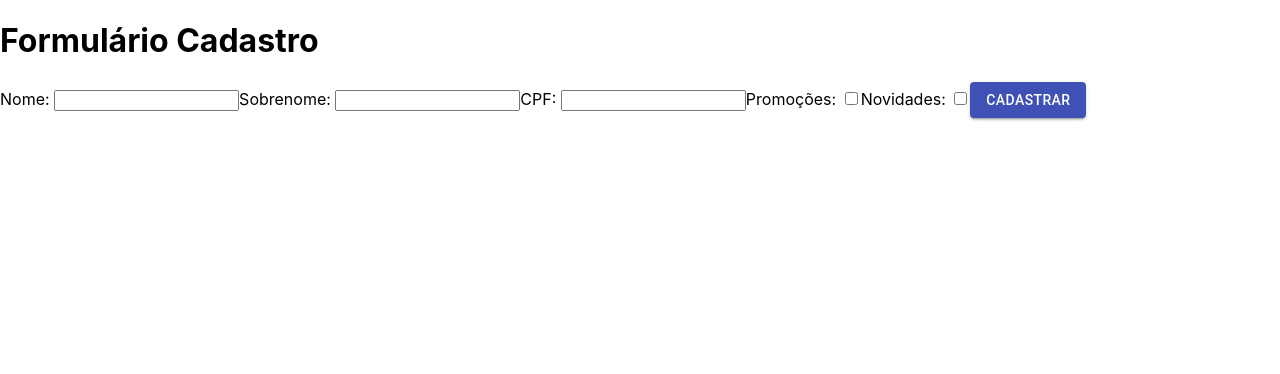
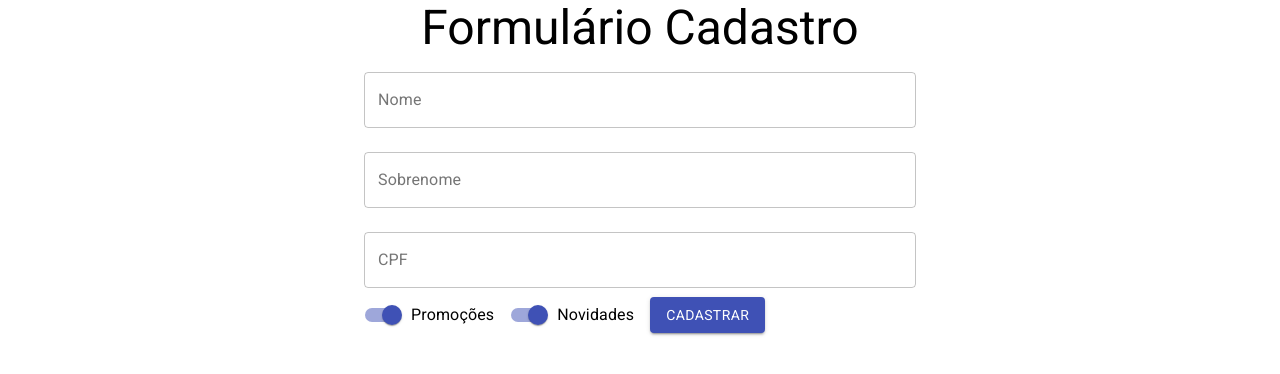
Before and after one commit to DeveloperGilbertoSilva/formulario-react, a React (Create React App) app: page / in a window 1280 px wide. Shown: the top 374 px of the page. Built offline with nearby package versions, Linux system fonts and the light colour scheme.

Commit message:
Utilizando o Material UI

```diff
--- a/package.json
+++ b/package.json
@@ -7,6 +7,7 @@
     "@testing-library/jest-dom": "^5.11.8",
     "@testing-library/react": "^11.2.2",
     "@testing-library/user-event": "^12.6.0",
+    "fontsource-roboto": "^4.0.0",
     "react": "^17.0.1",
     "react-dom": "^17.0.1",
     "react-scripts": "4.0.1",
--- a/src/App.js
+++ b/src/App.js
@@ -1,12 +1,14 @@
 import './App.css';
 import FormularioCadastro from './components/FormularioCadastro';
+import {Container, Typography} from '@material-ui/core';
+import 'fontsource-roboto';
 
 function App() {
     return (
-        <>
-            <h1>Formulário Cadastro</h1>
+        <Container component="article" maxWidth="sm">
+            <Typography variant="h3" component="h1" align="center">Formulário Cadastro</Typography>
             <FormularioCadastro/>
-        </>
+        </Container>
     );
 }
 
--- a/src/components/FormularioCadastro.jsx
+++ b/src/components/FormularioCadastro.jsx
@@ -1,23 +1,18 @@
 import React from 'react';
-import {Button} from '@material-ui/core';
+import {Button, TextField, Switch, FormControlLabel} from '@material-ui/core';
 
 function FormularioCadastro(){
     return (
         <form>
-            <label>Nome: </label>
-            <input type="text"/>
+            <TextField id="nome" label="Nome" variant="outlined" fullWidth margin="normal"/>
 
-            <label>Sobrenome: </label>
-            <input type="text"/>
+            <TextField id="sobrenome" label="Sobrenome" variant="outlined" fullWidth margin="normal"/>
 
-            <label>CPF: </label>
-            <input type="text"/>
+            <TextField id="cpf" label="CPF" variant="outlined" fullWidth margin="normal"/>
 
-            <label>Promoções: </label>
-            <input type="checkbox"/>
+            <FormControlLabel value="lblPromocoes" control={<Switch name="promocoes" defaultChecked color="primary"/>} label="Promoções" labelPlacement="lblPromocoes"/>
+            <FormControlLabel control={<Switch name="promocoes" defaultChecked color="primary"/>} label="Novidades"/>
 
-            <label>Novidades: </label>
-            <input type="checkbox"/>
 
             <Button type="submit" variant="contained" color="primary">Cadastrar</Button>
         </form>
```
Also changed, not shown: 2 other files (tests, documents, lock files or other folders).
